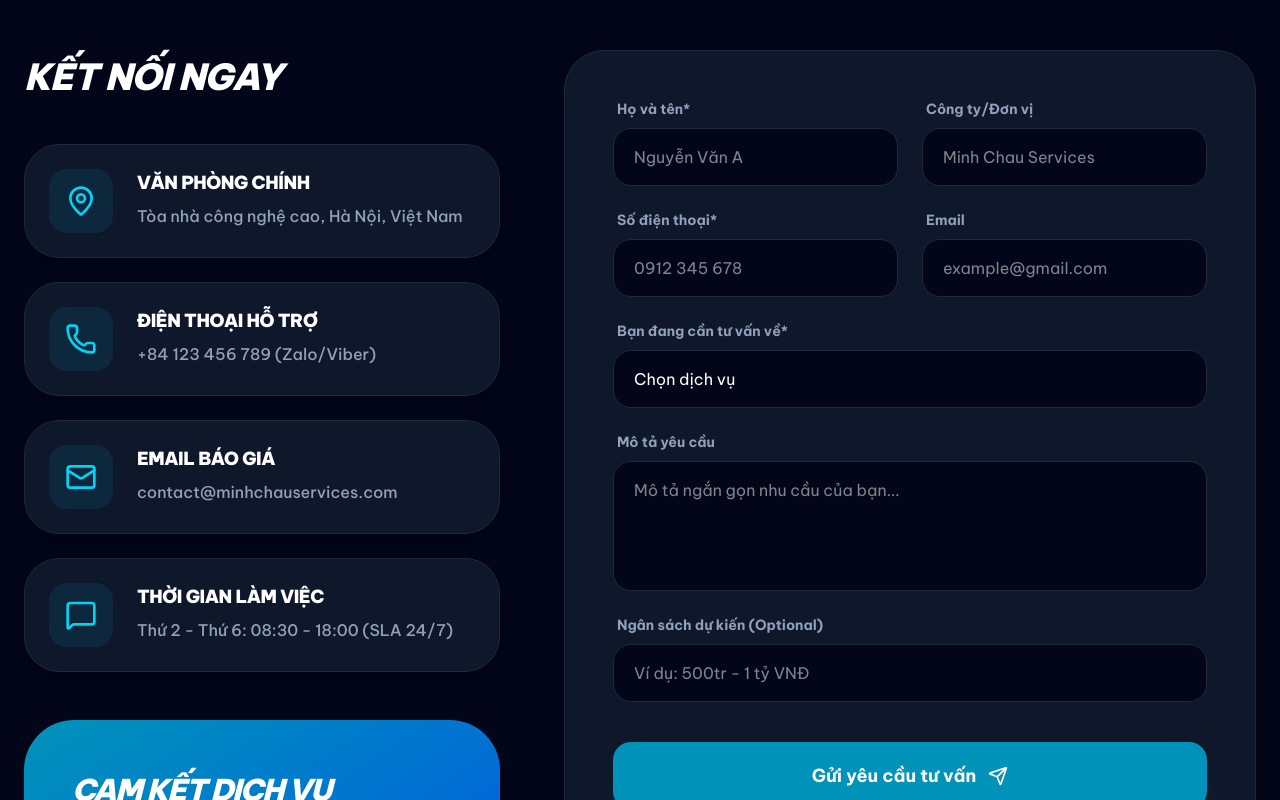
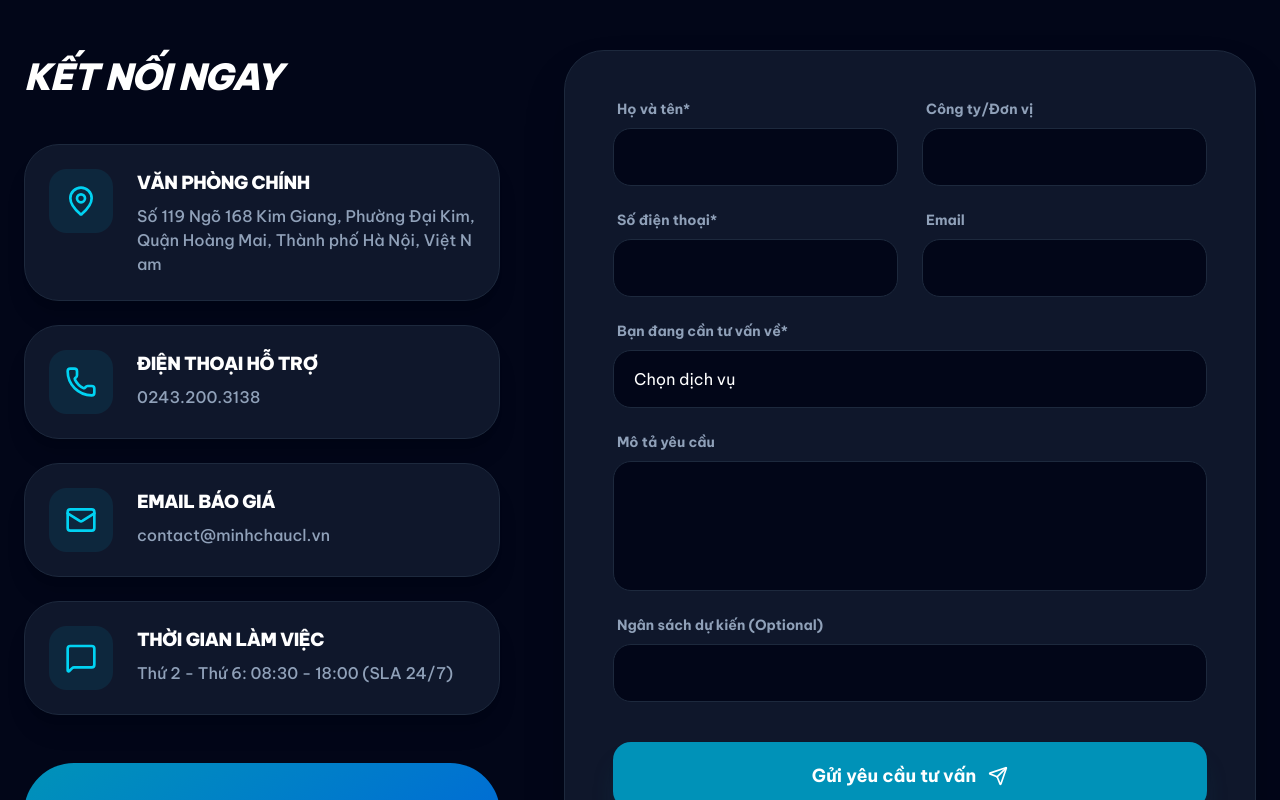
Before and after one commit to LeAnhTu-Github/Minhchau-landingpage-v2, a Next.js app: page /contact in a window 1280 px wide. Shown: the part 620-1420 px from the top of the page. Built offline with nearby package versions, Linux system fonts and the light colour scheme.

Commit message:
refactor: Update contact details and placeholders for improved accuracy and clarity

```diff
--- a/app/contact/page.tsx
+++ b/app/contact/page.tsx
@@ -71,17 +71,17 @@ export default function ContactPage() {
                       {
                         icon: MapPin,
                         title: "Văn phòng chính",
-                        text: "Tòa nhà công nghệ cao, Hà Nội, Việt Nam",
+                        text: "Số 119 Ngõ 168 Kim Giang, Phường Đại Kim, Quận Hoàng Mai, Thành phố Hà Nội, Việt Nam",
                       },
                       {
                         icon: Phone,
                         title: "Điện thoại hỗ trợ",
-                        text: "+84 123 456 789 (Zalo/Viber)",
+                        text: "0243.200.3138",
                       },
                       {
                         icon: Mail,
                         title: "Email báo giá",
-                        text: "contact@minhchauservices.com",
+                        text: " contact@minhchaucl.vn",
                       },
                       {
                         icon: MessageSquare,
--- a/components/layout/Footer.tsx
+++ b/components/layout/Footer.tsx
@@ -69,15 +69,15 @@ export const Footer = () => {
             <ul className="flex flex-col gap-4 text-sm">
               <li className="flex gap-3 items-start">
                 <MapPin className="w-5 h-5 text-cyan-400 shrink-0" />
-                <span>Trụ sở chính tại Việt Nam</span>
+                <span>Số 119 Ngõ 168 Kim Giang, Phường Đại Kim, Quận Hoàng Mai, Thành phố Hà Nội, Việt Nam</span>
               </li>
               <li className="flex gap-3 items-center">
                 <Phone className="w-5 h-5 text-cyan-400 shrink-0" />
-                <span>Liên hệ hỗ trợ 24/7</span>
+                <span>0243.200.3138</span>
               </li>
               <li className="flex gap-3 items-center">
                 <Mail className="w-5 h-5 text-cyan-400 shrink-0" />
-                <span>contact@minhchauservices.com</span>
+                <span>contact@minhchaucl.vn</span>
               </li>
             </ul>
           </div>
--- a/components/sections/contact-form.tsx
+++ b/components/sections/contact-form.tsx
@@ -85,7 +85,7 @@ export function ContactForm() {
             required
             type="text"
             className="px-5 py-4 bg-slate-950 border border-slate-800 rounded-2xl text-white focus:outline-none focus:border-cyan-500 transition-all"
-            placeholder="Nguyễn Văn A"
+
           />
         </div>
 
@@ -97,7 +97,7 @@ export function ContactForm() {
             onChange={handleChange}
             type="text"
             className="px-5 py-4 bg-slate-950 border border-slate-800 rounded-2xl text-white focus:outline-none focus:border-cyan-500 transition-all"
-            placeholder="Minh Chau Services"
+
           />
         </div>
 
@@ -110,7 +110,7 @@ export function ContactForm() {
             required
             type="tel"
             className="px-5 py-4 bg-slate-950 border border-slate-800 rounded-2xl text-white focus:outline-none focus:border-cyan-500 transition-all"
-            placeholder="0912 345 678"
+
           />
         </div>
 
@@ -122,7 +122,7 @@ export function ContactForm() {
             onChange={handleChange}
             type="email"
             className="px-5 py-4 bg-slate-950 border border-slate-800 rounded-2xl text-white focus:outline-none focus:border-cyan-500 transition-all"
-            placeholder="example@gmail.com"
+
           />
         </div>
 
@@ -152,7 +152,7 @@ export function ContactForm() {
             onChange={handleChange}
             rows={4}
             className="px-5 py-4 bg-slate-950 border border-slate-800 rounded-2xl text-white focus:outline-none focus:border-cyan-500 transition-all resize-none"
-            placeholder="Mô tả ngắn gọn nhu cầu của bạn..."
+
           />
         </div>
 
@@ -164,7 +164,7 @@ export function ContactForm() {
             onChange={handleChange}
             type="text"
             className="px-5 py-4 bg-slate-950 border border-slate-800 rounded-2xl text-white focus:outline-none focus:border-cyan-500 transition-all"
-            placeholder="Ví dụ: 500tr - 1 tỷ VNĐ"
+
           />
         </div>
 
```
